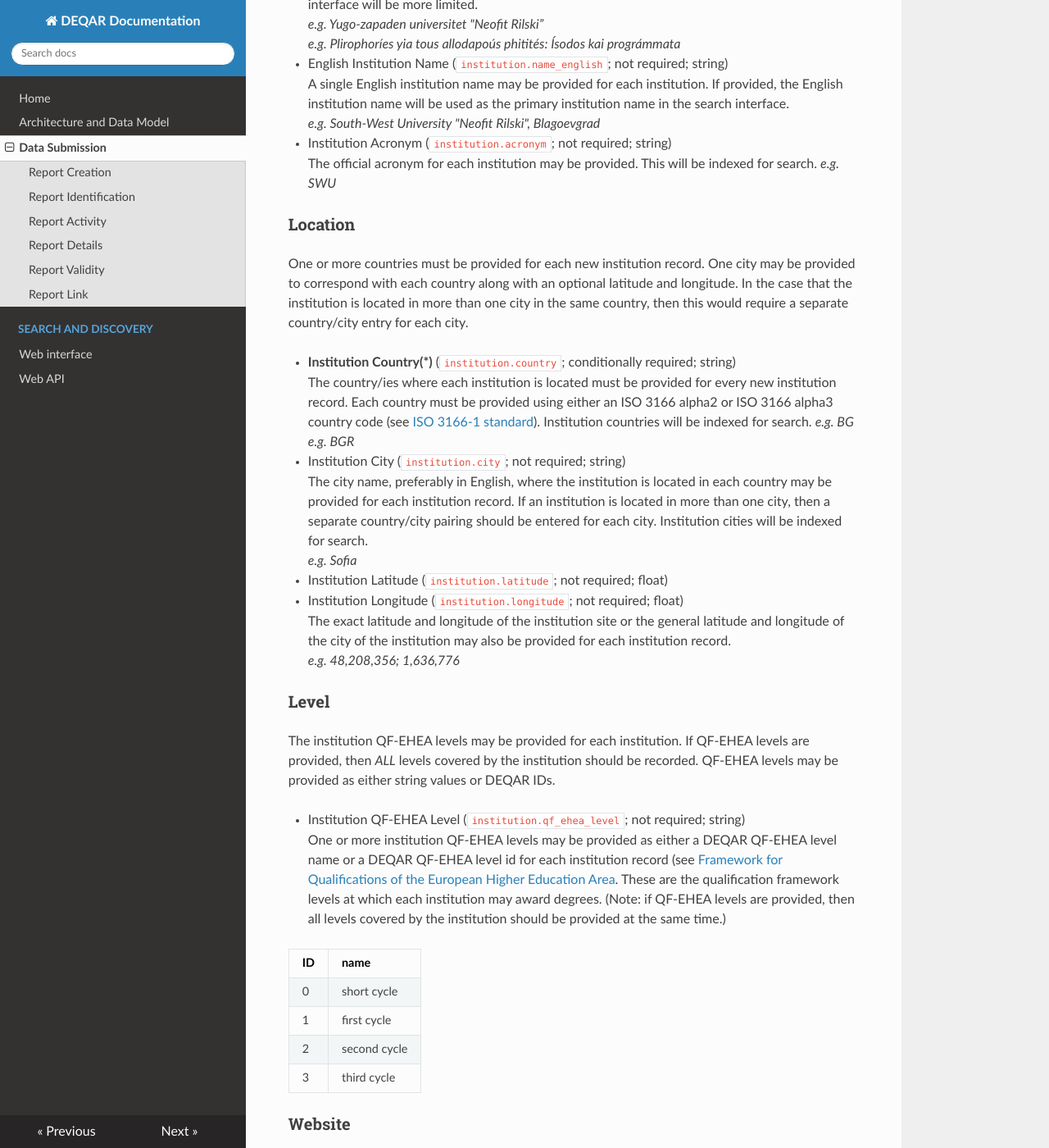
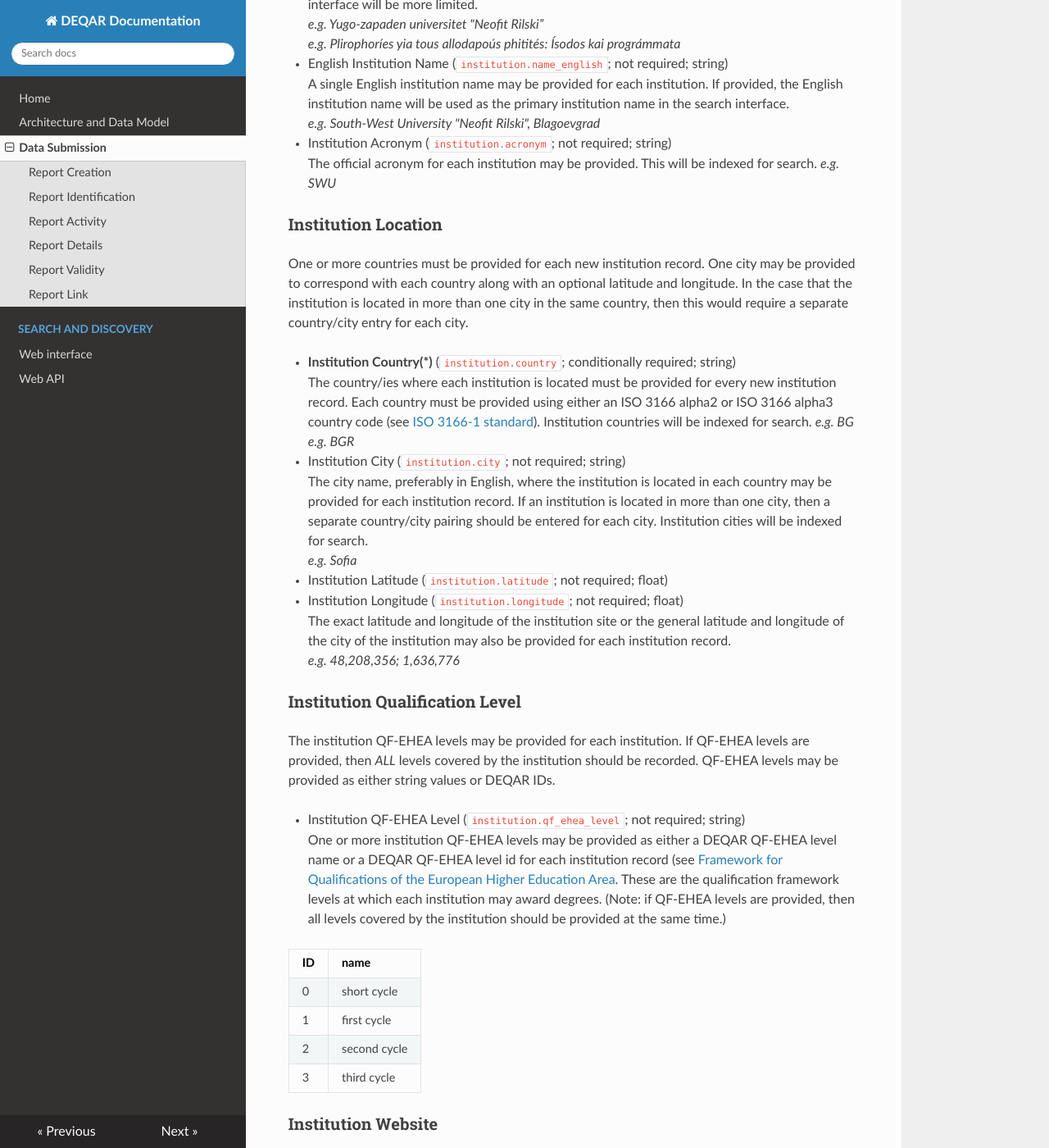
Before and after one commit to EQAR/deqar-docs, an MkDocs documentation site: the page built from docs/data_submission_overview.md, in a window 1280 px wide and 1400 px high, scrolled down 5975 px. Shown: the whole window at 82% size. Built offline with MkDocs 1.6.1, drawn with Linux system fonts in a browser that asks for light colours; nearby versions of some CDN libraries; old or Windows-style settings are respelled for this version of MkDocs; some of the changed text lies outside the part shown.

Commit message:
Update data_submission_overview.md

```diff
--- a/docs/data_submission_overview.md
+++ b/docs/data_submission_overview.md
@@ -163,7 +163,7 @@ A single English institution name may be provided for each institution.	If provi
 The official acronym for each institution may be provided. This will be indexed for search.
 *e.g. SWU*
 
-### Location
+### Institution Location
 
 One or more countries must be provided for each new institution record. One city may be provided to correspond with each country along with an optional latitude and longitude. In the case that the institution is located in more than one city in the same country, then this would require a separate country/city entry for each city.
 
@@ -181,7 +181,7 @@ The city name, preferably in English, where the institution is located in each c
 The exact latitude and longitude of the institution site or the general latitude and longitude of the city of the institution may also be provided for each institution record.
 *e.g. 48,208,356; 1,636,776*
 
-### Level
+### Institution Qualification Level
 
 The institution QF-EHEA levels may be provided for each institution. If QF-EHEA levels are provided, then *ALL* levels covered by the institution should be recorded. QF-EHEA levels may be provided as either string values or DEQAR IDs.
 
@@ -195,7 +195,7 @@ One or more institution QF-EHEA levels may be provided as either a DEQAR QF-EHEA
    |2  |second cycle|
    |3  |third cycle |
 
-### Website
+### Institution Website
 
 One and only one website link must be provided for each new institution record. When possible, the root domain name of the institution website should be provided without language or other qualifiers.
 
@@ -245,7 +245,7 @@ The one or more countries where the programme is located should be provided if d
 *e.g. BE*
 *e.g. BEL*
 
-### Programme Level
+### Programme Qualification Level
 
 Information on the qualification framework level of each programme can be provided as a QF-EHEA level; agencies may also choose to provide the NQF level for each programme.
 
```
